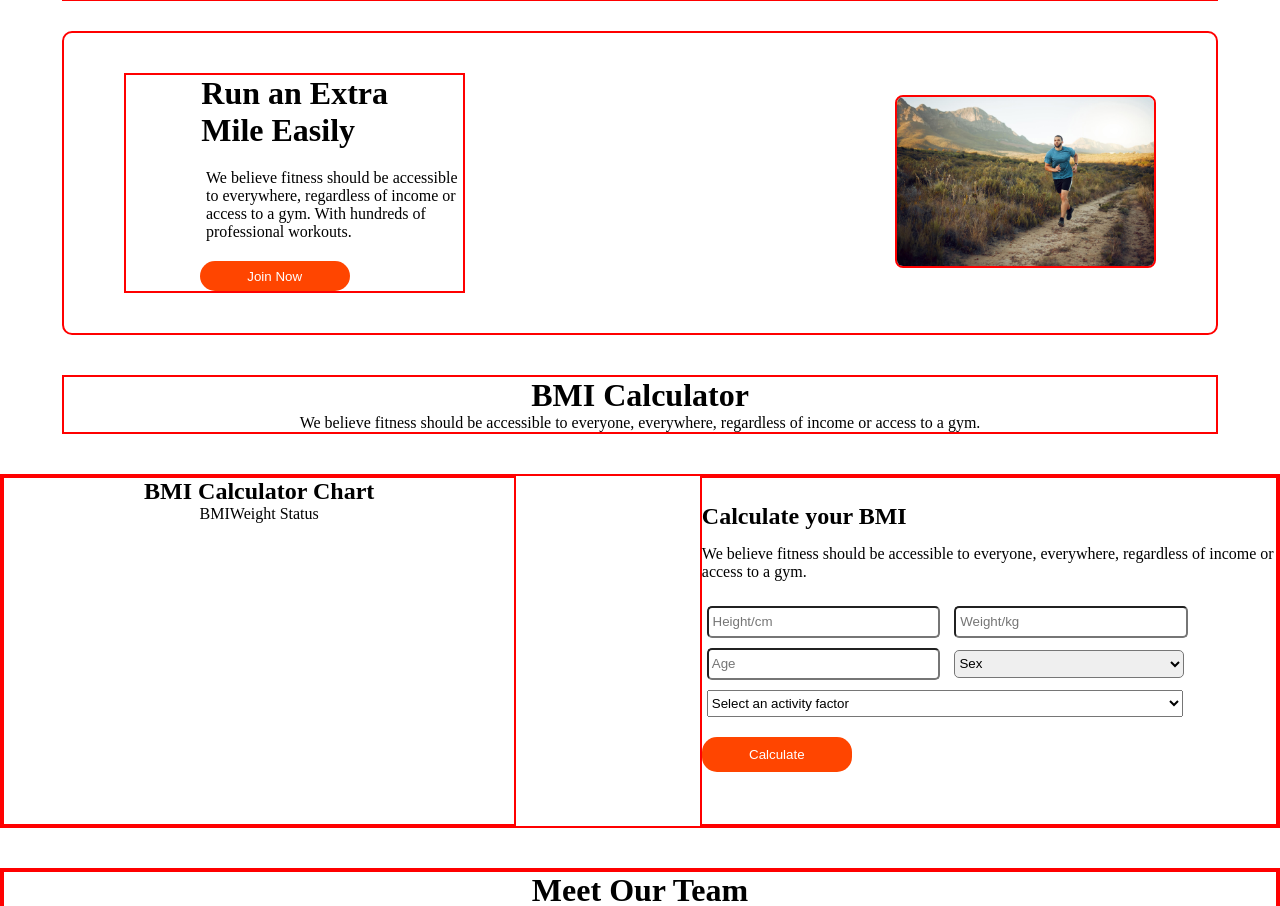
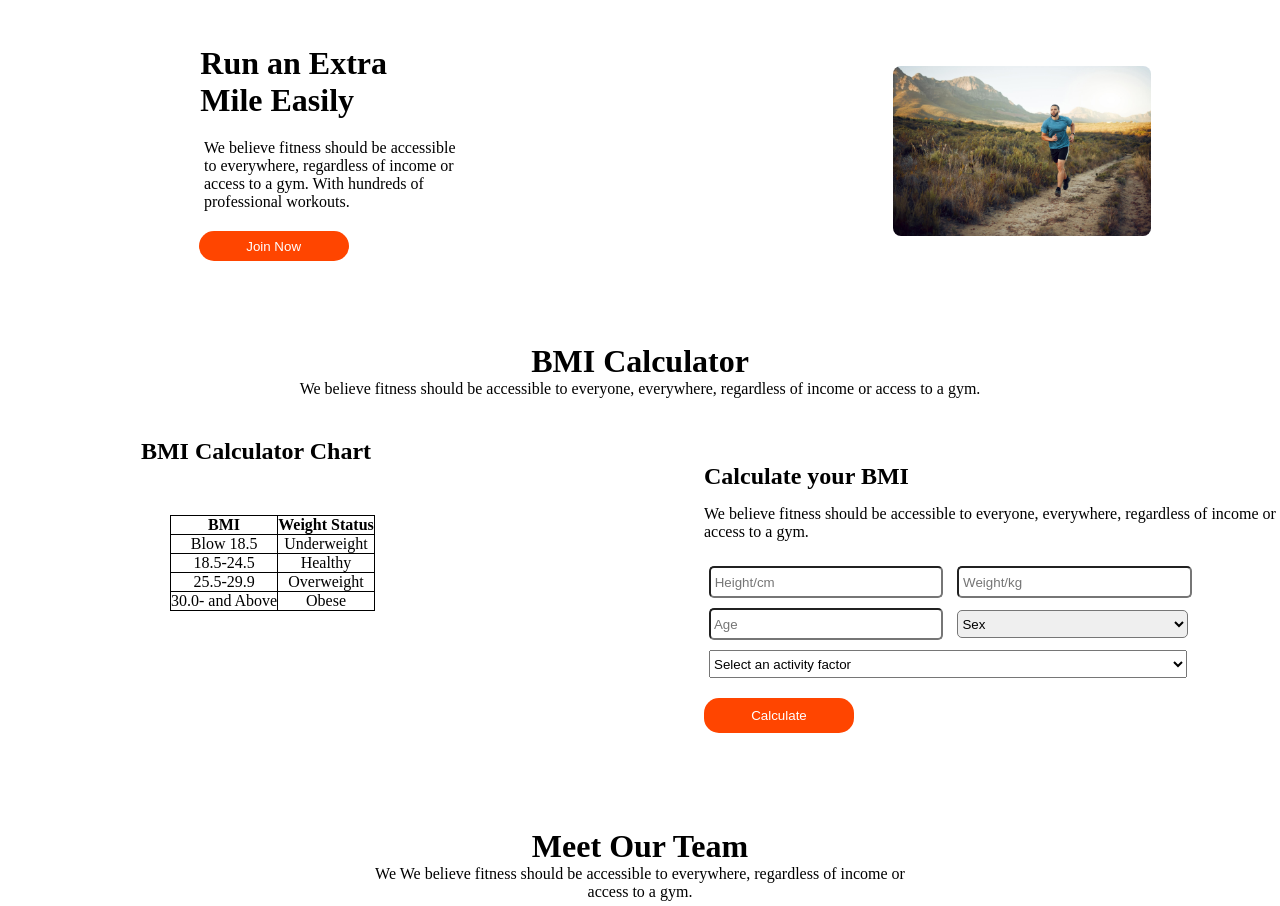
Before and after one commit to Mohammedefti/assignment-2, a plain HTML site: page index.html in a window 1280 px wide. Shown: the part 1276-2182 px from the top of the page. Drawn offline with Linux system fonts and the light colour scheme.

Commit message:
last finishing

```diff
--- a/index.html
+++ b/index.html
@@ -154,8 +154,19 @@
        <div class="bmi-container">
         <div class="bmi-chart">
             <h2>BMI Calculator Chart</h4>
-            <table><tr>BMI</tr>
-                <tr>Weight Status</tr>
+            <table>
+              <tr>  <th>BMI</th>
+                <th>Weight Status</th>
+            </tr>
+            <tr><td>Blow 18.5</td>
+            <td>Underweight</td></tr>
+            <tr><td>18.5-24.5</td>
+            <td>Healthy</td></tr>
+            <tr><td>25.5-29.9</td>
+            <td>Overweight</td></tr>
+            <tr><td>30.0- and Above</td>
+            <td>Obese</td></tr>
+
             </table>
         </div>
         <div class="calculate-your-chart">
--- a/styles/styles.css
+++ b/styles/styles.css
@@ -21,14 +21,14 @@
     height: 450px;
     display: flex;
     /* justify-content: space-between; */
-    border: 2px solid red;
+    /* border: 2px solid red; */
     margin-bottom: 50px;
 }
 .banner-text-container{
     width: 50%;
     margin: 0 auto;
     text-align: left;
-    border: 2px solid red;
+    /* border: 2px solid red; */
     /* background-color: black; */
     margin-top: 50px;
     margin-bottom: 50px;
@@ -63,7 +63,7 @@
 }
 
 .banner-img-container{
-    border: 2px solid red;
+    /* border: 2px solid red; */
 
 }
 
@@ -133,7 +133,7 @@
 .creative-section{
     width: 90%;
     margin: 0 auto;
-    border: 2px solid red;
+    /* border: 2px solid red; */
     margin-bottom: 30px;
 
 }
@@ -142,14 +142,14 @@
     width: 90%;
     margin: 0 auto;
     text-align: center;
-    border: 2px solid rebeccapurple;
+    /* border: 2px solid rebeccapurple; */
     margin-bottom: 20px;
 }
 
 .second-img-container{
     width: 90%;
     margin:0 auto;
-    border: 2px solid aqua;
+    /* border: 2px solid aqua; */
     display: flex;
     justify-content: space-evenly;
 }
@@ -191,7 +191,7 @@
     width: 90%;
     margin: 0 auto;
     height: 300px;
-    border: 2px solid red;
+    /* border: 2px solid red; */
     margin-top: 25px;
     border-radius: 10px;
     display: flex;
@@ -203,7 +203,7 @@
 }
 
 .third-text-container{
-    border: 2px solid red;
+    /* border: 2px solid red; */
     width: 90%;
     /* height: 100%; */
     display: flex;
@@ -236,23 +236,27 @@
 .third-img-container img{
     width: 45%;
     height:70%;
-    border: 2px solid red;
+    /* border: 2px solid red; */
     margin-left: 250px;
     border-radius: 8px;
 }
 
+table, th,td{
+    border: 1px solid black;
+    border-collapse:collapse;
+}
 /* Bmi calculate */
 .bmi-calculate-title{
     width: 90%;
     margin: 0 auto;
-    border: 2px solid red;
+    /* border: 2px solid red; */
     text-align: center;
     margin-top: 40px;
     margin-bottom: 40px;
 }
 
 .bmi-container{
-    border: 2px solid red;
+    /* border: 2px solid red; */
     margin-bottom: 40px;
     height: 350px;
     display: flex;
@@ -261,11 +265,15 @@
 .bmi-chart{
     width: 40%;
     text-align: center;
-    border: 2px solid red;
+   /* border: 2px solid red; */
+}
+.bmi-chart table{
+    margin-left: 170px;
+    margin-top: 50px;
 }
 .calculate-your-chart{
     width: 45%;
-    border: 2px solid red;
+    /* border: 2px solid red; */
 }
 .calculate-your-chart h2{
     margin-top: 25px;
@@ -314,11 +322,11 @@ height: 8%;
 .second-last-section{
     /* width: 100%; */
     /* height: 400px; */
-    border: 2px solid red;
+    /* border: 2px solid red; */
 }
 .second-last-title{
     text-align: center;
-    border: 2px solid red;
+    /* border: 2px solid red; */
 }
 
 .second-last-img-container{
@@ -326,7 +334,7 @@ height: 8%;
     display: grid;
     grid-template-columns: repeat(3,1fr);
     align-items: center;
-    border: 2px solid red;
+    /* border: 2px solid red; */
 }
 
 .footer-section{
@@ -383,7 +391,7 @@ height: 8%;
     .img-one img{
         width: 90%;
         margin: 0 auto;
-        border: 2px solisd red;
+        border: 2px solid red;
     }
 
 }
```
